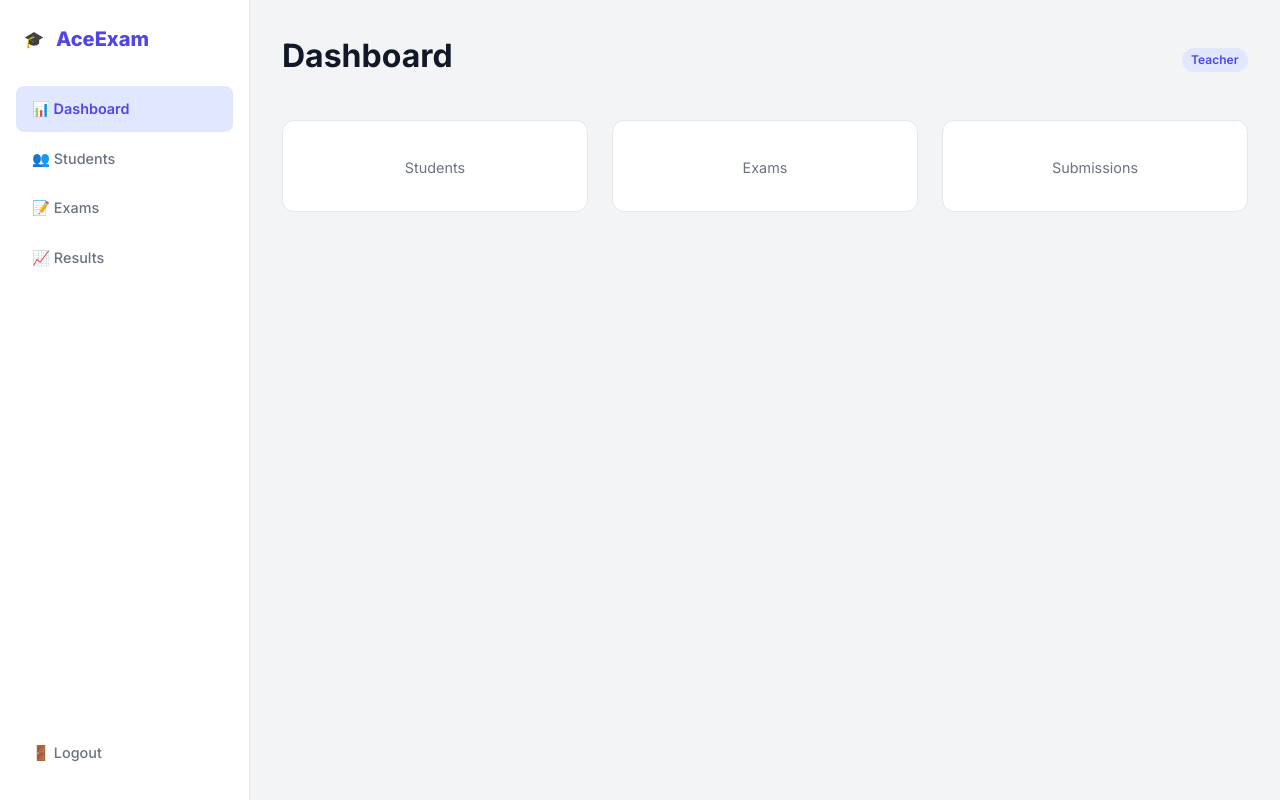
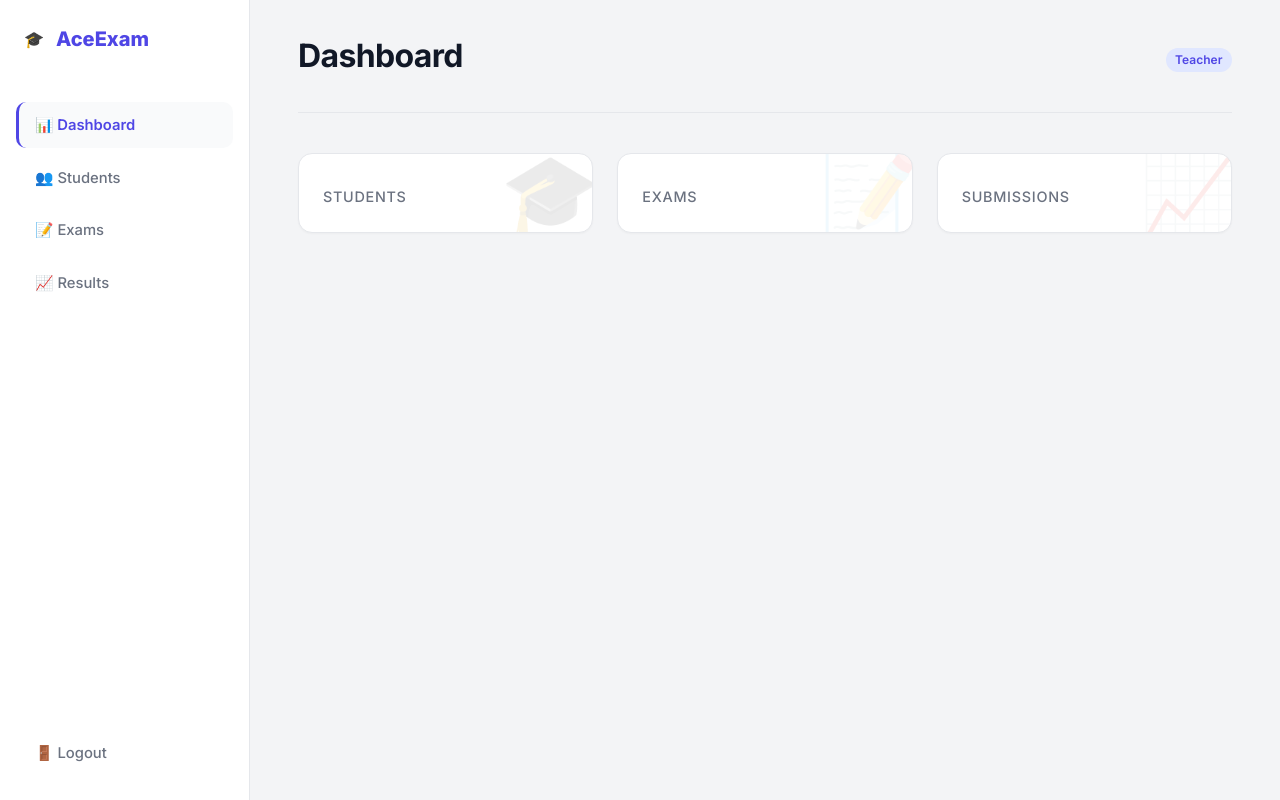
Before and after one commit to NachtFaust2150/AceExam, a Python web app: template templates/teacher/dashboard.html in a window 1280 px wide. Run offline with Jinja, Linux system fonts and the light colour scheme; the template is opened without the code that fills it, so the values that code supplies are empty.

Commit message:
Updated project

```diff
--- a/static/css/style.css
+++ b/static/css/style.css
@@ -19,12 +19,12 @@
   --danger-light: #fee2e2;
   --success: #10b981;
   --success-light: #d1fae5;
-  --shadow-sm: 0 1px 2px 0 rgba(0,0,0,0.05);
-  --shadow-md: 0 4px 6px -1px rgba(0,0,0,0.1), 0 2px 4px -1px rgba(0,0,0,0.06);
-  --shadow-lg: 0 10px 15px -3px rgba(0,0,0,0.1), 0 4px 6px -2px rgba(0,0,0,0.05);
+  --shadow-sm: 0 1px 2px 0 rgba(0,0,0,0.03);
+  --shadow-md: 0 4px 12px 0 rgba(0,0,0,0.05);
+  --shadow-lg: 0 12px 28px -6px rgba(0,0,0,0.08), 0 8px 10px -6px rgba(0,0,0,0.04);
   --radius-sm: 0.375rem;
-  --radius-md: 0.5rem;
-  --radius-lg: 0.75rem;
+  --radius-md: 0.625rem; /* 10px */
+  --radius-lg: 0.875rem; /* 14px */
 }
 
 /* ===================== RESET ===================== */
@@ -38,9 +38,9 @@ body {
   -webkit-font-smoothing: antialiased;
   transition: background-color 0.3s, color 0.3s;
 }
-h1,h2,h3,h4 { font-weight:700; color:var(--text-main); margin-bottom:0.5rem; }
+h1,h2,h3,h4 { font-weight:700; color:var(--text-main); margin-bottom:0.5rem; letter-spacing:-0.02em; }
 p { color:var(--text-muted); }
-a { color:var(--primary); text-decoration:none; }
+a { color:var(--primary); text-decoration:none; transition: color 0.15s ease; }
 a:hover { color:var(--primary-hover); }
 button,input,select,textarea { font-family:inherit; }
 
@@ -53,25 +53,29 @@ button,input,select,textarea { font-family:inherit; }
 }
 .sidebar-header { display:flex; align-items:center; gap:0.75rem; margin-bottom:2rem; padding:0 0.5rem; }
 .sidebar-brand { font-size:1.25rem; font-weight:800; color:var(--primary); }
-.nav-menu { display:flex; flex-direction:column; gap:0.25rem; flex:1; }
+.nav-menu { display:flex; flex-direction:column; gap:0.4rem; flex:1; margin-top:1rem; }
 .nav-item {
   display:flex; align-items:center; gap:0.75rem;
   padding:0.75rem 1rem; border-radius:var(--radius-md);
-  color:var(--text-muted); font-weight:500; font-size:0.9rem;
-  transition:all 0.2s; text-decoration:none;
+  color:var(--text-muted); font-weight:500; font-size:0.925rem;
+  transition: all 0.2s ease; text-decoration:none;
+  border-left: 3px solid transparent; /* Linear/Stripe style left accent */
 }
-.nav-item:hover { background:var(--bg-surface-hover); color:var(--text-main); }
-.nav-item.active { background:var(--primary-light); color:var(--primary); font-weight:600; }
-.main-area { margin-left:250px; flex:1; padding:2rem; }
-.page-top { display:flex; justify-content:space-between; align-items:center; margin-bottom:2rem; }
+.nav-item:hover { background:var(--bg-surface-hover); color:var(--text-main); transform: translateX(2px); }
+.nav-item.active { background:var(--bg-surface-hover); color:var(--primary); font-weight:600; border-left-color:var(--primary); }
+.main-area { margin-left:250px; flex:1; padding:2rem 3rem; max-width: 1400px; }
+.page-top {
+  display:flex; justify-content:space-between; align-items:center;
+  padding-bottom:1.5rem; margin-bottom:2.5rem; border-bottom:1px solid var(--border);
+}
 
 /* ===================== COMPONENTS ===================== */
 .card {
   background:var(--bg-surface); border:1px solid var(--border);
-  border-radius:var(--radius-lg); padding:1.5rem; box-shadow:var(--shadow-sm);
-  transition: box-shadow 0.2s;
+  border-radius:var(--radius-lg); padding:1.75rem; box-shadow:var(--shadow-sm);
+  transition: transform 0.2s cubic-bezier(0.4, 0, 0.2, 1), box-shadow 0.2s cubic-bezier(0.4, 0, 0.2, 1);
 }
-.card:hover { box-shadow:var(--shadow-md); }
+.card:hover { box-shadow:var(--shadow-md); transform: translateY(-2px); }
 .card-row { display:flex; justify-content:space-between; align-items:center; }
 .grid-stack { display:grid; gap:1rem; }
 
@@ -117,21 +121,32 @@ button,input,select,textarea { font-family:inherit; }
 .alert { padding:0.75rem 1rem; border-radius:var(--radius-md); font-size:0.875rem; margin-bottom:1.5rem; }
 .alert-danger { background:var(--danger-light); color:var(--danger-hover); }
 
+/* ===================== COMPONENTS ===================== */
+.empty-state { display:flex; flex-direction:column; align-items:center; justify-content:center; text-align:center; padding:4rem 2rem; color:var(--text-muted); }
+.empty-state-icon { font-size:3rem; margin-bottom:1rem; opacity:0.6; }
+
 /* ===================== STATS ===================== */
-.stats-grid { display:grid; grid-template-columns:repeat(auto-fit,minmax(200px,1fr)); gap:1.5rem; }
+.stats-grid { display:grid; grid-template-columns:repeat(auto-fit,minmax(220px,1fr)); gap:1.5rem; }
 .stat-card {
   background:var(--bg-surface); border:1px solid var(--border);
-  border-radius:var(--radius-lg); padding:2rem; text-align:center;
+  border-radius:var(--radius-lg); padding:1.5rem; text-align:left;
+  display:flex; flex-direction:column; justify-content:center;
+  box-shadow:var(--shadow-sm); transition: transform 0.2s, box-shadow 0.2s;
+  position:relative; overflow:hidden;
 }
-.stat-value { font-size:2.5rem; font-weight:800; color:var(--primary); }
-.stat-label { font-size:0.9rem; color:var(--text-muted); margin-top:0.25rem; }
+.stat-card:hover { box-shadow:var(--shadow-md); transform: translateY(-2px); }
+.stat-icon { position:absolute; right:-0.5rem; opacity:0.1; font-size:5rem; top:50%; transform:translateY(-50%); pointer-events:none; }
+.stat-value { font-size:2.5rem; font-weight:800; color:var(--primary); line-height:1; }
+.stat-label { font-size:0.9rem; font-weight:500; color:var(--text-muted); margin-top:0.5rem; text-transform:uppercase; letter-spacing:0.05em; }
 
 /* ===================== TABLE ===================== */
-.data-table { width:100%; border-collapse:collapse; background:var(--bg-surface); border-radius:var(--radius-lg); overflow:hidden; border:1px solid var(--border); }
-.data-table th { text-align:left; padding:0.75rem 1rem; background:var(--bg-surface-hover); font-size:0.8rem; text-transform:uppercase; color:var(--text-muted); border-bottom:1px solid var(--border); }
-.data-table td { padding:0.75rem 1rem; border-bottom:1px solid var(--border); font-size:0.9rem; }
+.table-wrapper { background:var(--bg-surface); border:1px solid var(--border); border-radius:var(--radius-lg); overflow:hidden; box-shadow:var(--shadow-sm); }
+.data-table { width:100%; border-collapse:collapse; text-align:left; }
+.data-table th { padding:1rem 1.25rem; font-weight:600; font-size:0.85rem; color:var(--text-main); border-bottom:1px solid var(--border); background:var(--bg-surface); }
+.data-table td { padding:1rem 1.25rem; border-bottom:1px solid var(--border); font-size:0.925rem; color:var(--text-muted); }
 .data-table tr:last-child td { border-bottom:none; }
-.data-table tr:hover td { background:var(--bg-surface-hover); }
+.data-table tr { transition: background-color 0.15s ease; }
+.data-table tr:hover td { background-color:var(--bg-surface-hover); color:var(--text-main); }
 
 /* ===================== MODALS ===================== */
 .modal-overlay {
--- a/templates/student/exam.html
+++ b/templates/student/exam.html
@@ -4,7 +4,9 @@
 <div class="exam-container" id="exam-root">
   <!-- Header -->
   <header class="exam-header">
-    <div class="header-brand"><span>🎓</span><h2>AceExam</h2></div>
+    <div class="header-brand"><span>🎓</span>
+      <h2>AceExam</h2>
+    </div>
     <div class="exam-timer" id="exam-timer">
       <span>⏱️</span>
       <span id="timer-display">--:--</span>
--- a/templates/teacher/dashboard.html
+++ b/templates/teacher/dashboard.html
@@ -19,14 +19,17 @@
     </div>
     <div class="stats-grid">
       <div class="stat-card">
+        <span class="stat-icon">🎓</span>
         <div class="stat-value">{{ student_count }}</div>
         <div class="stat-label">Students</div>
       </div>
       <div class="stat-card">
+        <span class="stat-icon">📝</span>
         <div class="stat-value">{{ exam_count }}</div>
         <div class="stat-label">Exams</div>
       </div>
       <div class="stat-card">
+        <span class="stat-icon">📈</span>
         <div class="stat-value">{{ result_count }}</div>
         <div class="stat-label">Submissions</div>
       </div>
--- a/templates/teacher/exams.html
+++ b/templates/teacher/exams.html
@@ -32,8 +32,10 @@
       </div>
       {% endfor %}
       {% if exams|length == 0 %}
-      <div class="card" style="text-align:center;padding:3rem;">
-        <p class="text-muted">No exams created yet.</p>
+      <div class="empty-state card" style="grid-column: 1 / -1;">
+        <div class="empty-state-icon">📝</div>
+        <h3>No Exams Created</h3>
+        <p>Click "Create Exam" above to start building your first assessment.</p>
       </div>
       {% endif %}
     </div>
```
Also changed, not shown: app.py (+0 -8 lines), static/js/exam.js (+11 -8 lines), templates/login.html (+0 -7 lines), templates/student/dashboard.html (+4 -3 lines), templates/teacher/students.html (+11 -4 lines), aceexam_backend/requirements.txt (line endings or trailing spaces).
